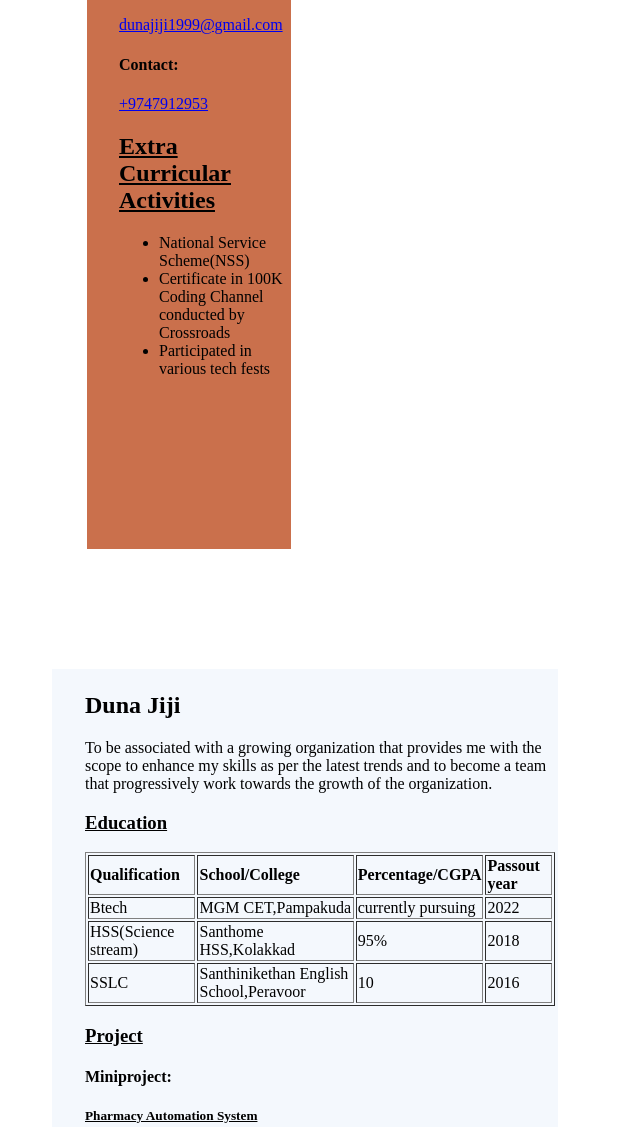
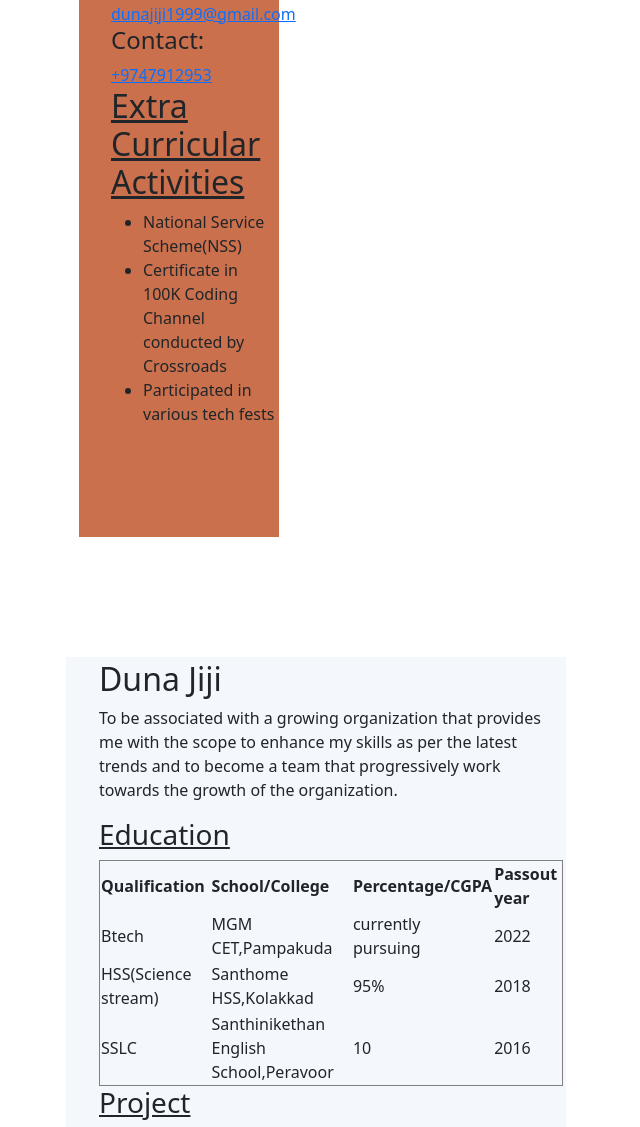
Before and after one commit to Dunajiji/bio, a plain HTML site: page index.html in a window 1280 px wide. Shown: the part 483-1610 px from the top of the page, without its empty margins (314-954 px from the left). Drawn offline with nearby package versions, Linux system fonts and the light colour scheme.

Commit message:
Update index.html

```diff
--- a/index.html
+++ b/index.html
@@ -5,11 +5,13 @@
     <meta http-equiv="X-UA-Compatible" content="IE=edge">
     <meta name="viewport" content="width=device-width, initial-scale=1.0">
     <title>Document</title>
+    <link href="https://cdn.jsdelivr.net/npm/bootstrap@5.1.3/dist/css/bootstrap.min.css" rel="stylesheet" integrity="sha384-1BmE4kWBq78iYhFldvKuhfTAU6auU8tT94WrHftjDbrCEXSU1oBoqyl2QvZ6jIW3" crossorigin="anonymous">
     <link rel="stylesheet" href="biodata.css">
 </head>
 <body>
+    <div class="row">
     <div class="main-body">
-
+      <div class="col-xs-12 col-sm-6 col-lg-4 col-xl-12">
         <div class=part1>
 
             <img src="https://github.com/Dunajiji/bio/blob/main/20201122_125740.jpg" id="image" width="150px" height="150px" alt="photo">
@@ -43,7 +45,8 @@
 
             </div>
         </div>
-
+        </div>
+        <div class="col-xs-12 col-sm-6 col-lg-4 col-xl-12">
         <div class="part2">
             <div class="edu">
             <h2>Duna Jiji</h2>
@@ -97,10 +100,11 @@
         </div>
 
 
-
+            </div>
 
     </div>
-
+        </div>
+    <script src="https://cdn.jsdelivr.net/npm/bootstrap@5.1.3/dist/js/bootstrap.bundle.min.js" integrity="sha384-ka7Sk0Gln4gmtz2MlQnikT1wXgYsOg+OMhuP+IlRH9sENBO0LRn5q+8nbTov4+1p" crossorigin="anonymous"></script>
 
 
 </body>
```
